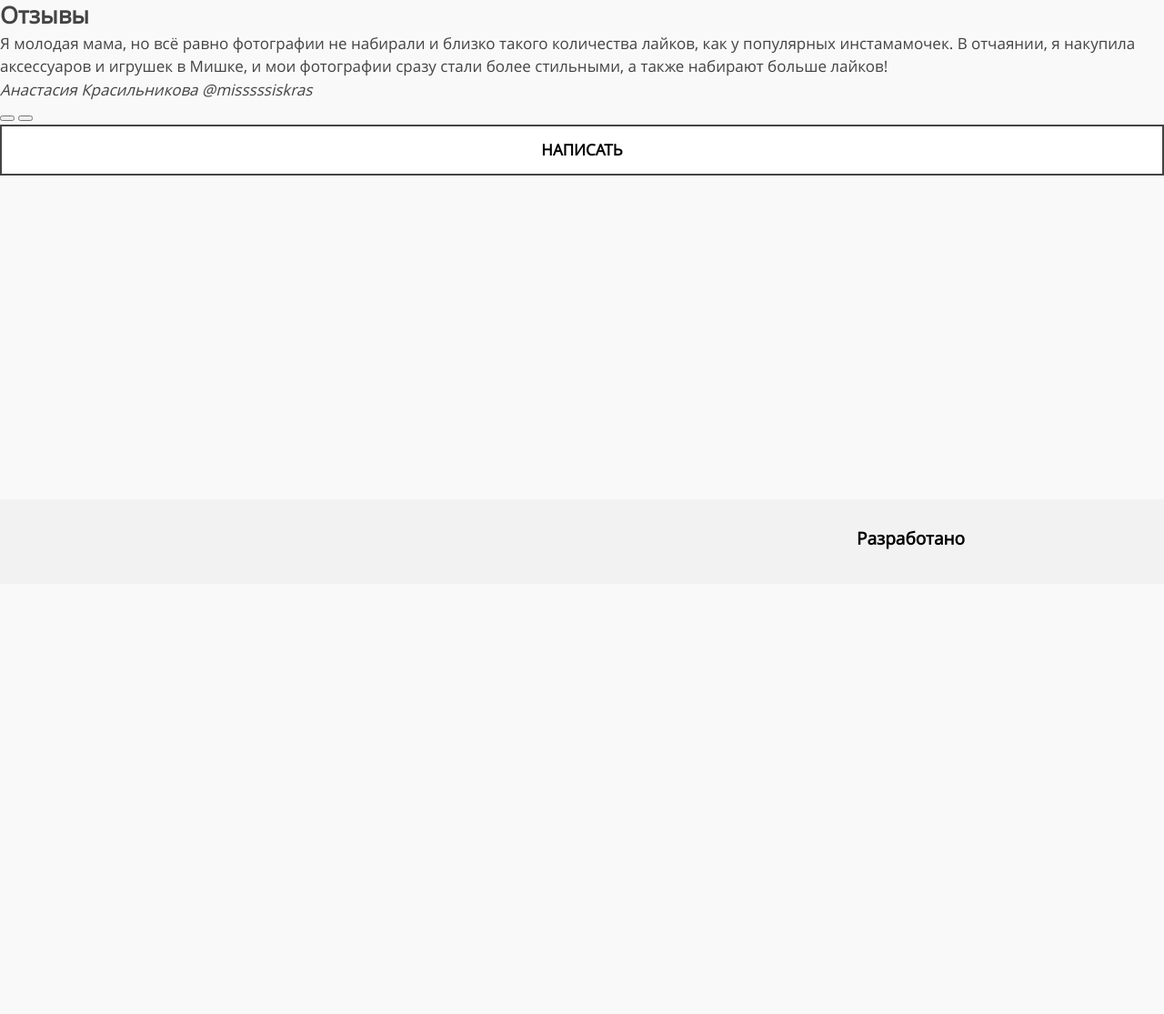
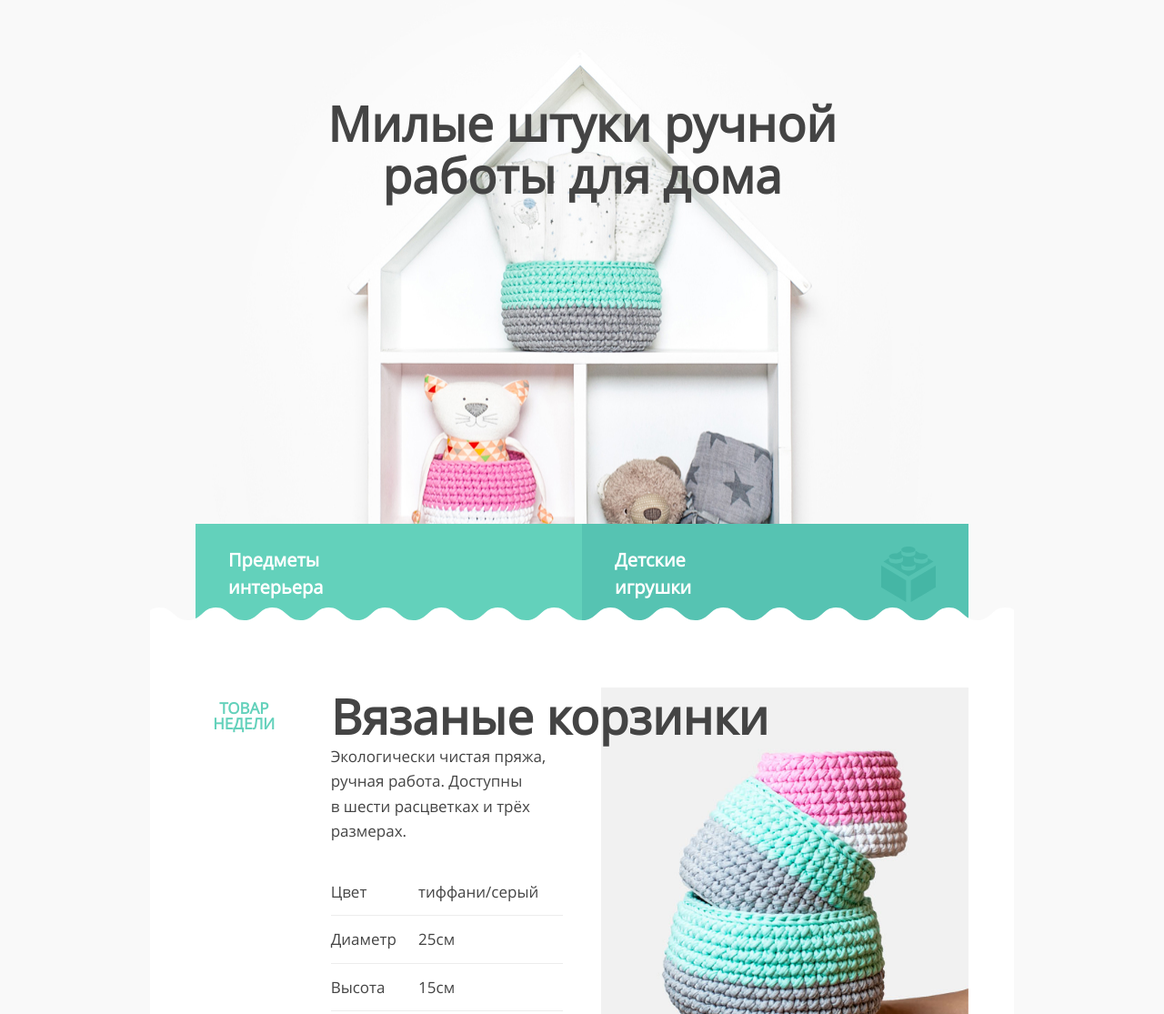
Before and after one commit to Anatoly230/baer, a website: page source/index.html in a window 1280 px wide. Shown: the part 158-1273 px from the top of the page at 91% size. Before the commit the page ends 800 px from the top, so only its background shows below. Drawn offline with nearby package versions, Linux system fonts and the light colour scheme; files that its build step writes are made by us from their sources.

```diff
--- a/source/index.html
+++ b/source/index.html
@@ -75,7 +75,7 @@
 
   <main main class="page-body__content content">
     <h1 class="visually-hidden">Вязанные изделия</h1>
-    <!-- <section class="content__promo promo">
+    <section class="content__promo promo">
 
       <h2 class="promo__title">Милые штуки ручной работы для дома</h2>
       <div class="promo__link-btns-wrapper">
@@ -186,7 +186,7 @@
           </li>
         </ul>
       </div>
-    </section> -->
+    </section>
 
 
     <section class="content__reviews reviews">
@@ -203,8 +203,12 @@
         </cite>
       </blockquote>
       <div class="quote__slide-btn-wrapper">
-        <button class="quote__slide-btn" type="button"><span class="visually-hidden">влево</span></button>
-        <button class="quote__slide-btn" type="button"><span class="visually-hidden">вправо</span></button>
+        <button class="quote__slide-btn" type="button">
+          <span class="visually-hidden">Слайд влево</span>
+        </button>
+        <button class="quote__slide-btn" type="button">
+          <span class="visually-hidden">Слайд вправо</span>
+        </button>
       </div>
       <a href="#" class="quote__feebback-btn btn">
         Написать
--- /dev/null
+++ b/source/sass/blocks/parametrs.scss
@@ -0,0 +1,9 @@
+.parametrs {
+    display: grid;
+    grid-template-columns: 1fr 2fr;
+    // justify-content: space-between;
+    gap: rem(17);
+    padding-block-start: rem(13);
+    padding-block-end: rem(13);
+    border-block-end: 1px solid #ececec;
+  }
--- /dev/null
+++ b/source/sass/blocks/special.scss
@@ -0,0 +1,157 @@
+.special {
+    @include section-wrapper;
+    background-color: $white;
+    padding-block-start: rem(31);
+    padding-block-end: rem(42);
+
+    @include tablet {
+      position: relative;
+      display: grid;
+      grid-template-columns: repeat(4, 1fr);
+      grid-template-rows: repeat(4, auto);
+      justify-content: space-between;
+      align-items: end;
+      column-gap: rem(42);
+      grid-template-areas:
+      "t t t k"
+      "d d i i"
+        "p p i i"
+        "b b i i";
+        padding-block-start: rem(40);
+      padding-block-end: rem(69);
+    }
+
+    @include desktop {
+      padding-block-start: rem(54);
+      padding-block-end: rem(96);
+      grid-template-columns: repeat(6, 1fr);
+      grid-template-rows: 1fr repeat(3, auto);
+      grid-template-areas:
+        "k t t i i i"
+        ". d d i i i"
+        ". p p i i i"
+        ". b b i i i";
+    }
+
+    &::before {
+      @include tablet {
+      position: absolute;
+      display: block;
+      content: "";
+      background-image: url("../img/icons/pattern-wave.svg");
+      width: 100%;
+      height: rem(23);
+      bottom: 0;
+    }
+    }
+
+    &__title {
+      font-size: rem(25);
+      line-height: calc(30 / 25);
+      font-weight: bold;
+      margin-block-end: rem(4);
+
+      @include tablet {
+        max-width: rem(450);
+        font-size: rem(43);
+        line-height: calc(50 / 43);
+        margin-block-end: initial;
+        grid-area: t;
+        margin-block-end: rem(50);
+      }
+
+      @include desktop {
+        margin-block-end: initial;
+        max-width: rem(545);
+        font-size: rem(53);
+        line-height: calc(57 / 53);
+        align-self: end;
+        z-index: 2;
+        grid-column: 2 / 6;
+        grid-row: 1 / 2;
+        align-self: center;
+      }
+    }
+
+    &__category {
+      color: #63d1bb;
+      font-size: rem(17);
+      line-height: calc(20 / 17);
+      font-weight: bold;
+      text-transform: uppercase;
+      margin-block-end: rem(17);
+
+      @include tablet {
+        text-align: center;
+        max-width: rem(80);
+        line-height: calc(17 / 17);
+        margin-block-end: rem(50);
+        align-self: center;
+        justify-self: center;
+      }
+
+      @include desktop {
+        grid-area: k;
+        margin-block-end: initial;
+      }
+    }
+
+    &__desc {
+      line-height: calc(24 / 15);
+      margin-block-end: rem(28);
+
+      @include tablet {
+        align-self: start;
+        grid-area: d;
+      }
+
+    }
+
+    &__parametrs {
+      margin-block-end: rem(28);
+
+      @include tablet {
+        grid-area: p;
+        align-self: center;
+      }
+    }
+
+    &__parametrs-wrapper {}
+
+    &__pic-wrapper {
+
+      @include tablet {
+        grid-area: i;
+        align-self: stretch;
+      }
+    }
+
+    &__pic {
+      display: block;
+      width: 100%;
+      height: 100%;
+      margin-block-end: rem(25);
+      object-fit: contain;
+
+      @include tablet {
+        margin-block-end: initial;
+        object-fit: cover;
+      }
+    }
+
+    &__buy-wrapper {
+      @include tablet {
+        grid-area: b;
+      }
+    }
+
+    &__price {
+      font-size: rem(17);
+      line-height: calc(24 / 17);
+      font-weight: bold;
+      margin-block-end: rem(25);
+      text-align: center;
+    }
+
+    &__buy-btn {}
+  }
--- a/source/sass/blocks/test.scss
+++ b/source/sass/blocks/test.scss
@@ -1,172 +1,130 @@
-.special {
+.content {
   @include section-wrapper;
-  background-color: $white;
-  padding-block-start: rem(31);
-  padding-block-end: rem(42);
+
+  &__reviews {}
+}
+
+.reviews {
+  padding-block-start: rem(36);
+  padding-block-end: rem(46);
 
   @include tablet {
-    position: relative;
     display: grid;
-    grid-template-columns: repeat(4, 1fr);
-    grid-template-rows: repeat(4, auto);
-    justify-content: space-between;
-    align-items: end;
-    column-gap: rem(42);
+    grid-template-columns: repeat(3, 1fr);
+    grid-template-rows: repeat(2, auto);
     grid-template-areas:
-    "t t t k"
-    "d d i i"
-      "p p i i"
-      "b b i i";
-      padding-block-start: rem(40);
-    padding-block-end: rem(69);
-  }
+    "title title fb"
+    "quote quote quote";
+    row-gap: rem(20);
 
     @include desktop {
-    padding-block-start: rem(54);
-    padding-block-end: rem(96);
-    grid-template-columns: repeat(6, 1fr);
-    grid-template-rows: 1fr repeat(3, auto);
+      grid-template-columns: repeat(4, 1fr);
       grid-template-areas:
-      "k t t i i i"
-      ". d d i i i"
-      ". p p i i i"
-      ". b b i i i";
-  }
+        ". title title fb"
+        ". quote quote quote";
 
-  &::before {
-    @include tablet {
-    position: absolute;
-    display: block;
-    content: "";
-    background-image: url("../img/icons/pattern-wave.svg");
-    width: 100%;
-    height: rem(23);
-    bottom: 0;
     }
   }
 
   &__title {
     font-size: rem(25);
     line-height: calc(30 / 25);
-    font-weight: bold;
-    margin-block-end: rem(4);
+    margin-block-end: rem(14);
 
     @include tablet {
-      max-width: rem(450);
       font-size: rem(43);
       line-height: calc(50 / 43);
-      margin-block-end: initial;
-      grid-area: t;
-      margin-block-end: rem(50);
+      margin-block-end: rem(39);
+      grid-area: title;
     }
-
-    @include desktop {
-      margin-block-end: initial;
-      max-width: rem(545);
-      font-size: rem(53);
-      line-height: calc(57 / 53);
-      align-self: end;
-      z-index: 2;
-      grid-column: 2 / 6;
-      grid-row: 1 / 2;
-      align-self: center;
   }
 }
 
-  &__category {
-    color: #63d1bb;
-    font-size: rem(17);
-    line-height: calc(20 / 17);
-    font-weight: bold;
-    text-transform: uppercase;
-    margin-block-end: rem(17);
+.quote {
+  margin-block-end: rem(43);
 
   @include tablet {
-      text-align: center;
-      max-width: rem(80);
-      line-height: calc(17 / 17);
-      margin-block-end: rem(50);
-      align-self: center;
-      justify-self: center;
+    grid-area: quote;
   }
 
-    @include desktop {
-      grid-area: k;
-      margin-block-end: initial;
+  &__text {
+    line-height: calc(30 / 15);
+    margin-block-end: rem(33);
+
+    @include tablet {
+      font-size: rem(17);
+      line-height: calc(30 / 17);
+      margin-block-end: rem(60);
     }
   }
 
-  &__desc {
-    line-height: calc(24 / 15);
-    margin-block-end: rem(28);
+  &__author {
+    font-size: rem(17);
+    line-height: calc(24 / 17);
+    display: flex;
+    flex-direction: column;
+    gap: rem(20);
+    font-style: normal;
 
     @include tablet {
-      align-self: start;
-      grid-area: d;
-    }
+      gap: rem(27);
+      font-size: rem(18);
 
-  }
-
-  &__parametrs {
-    margin-block-end: rem(28);
-
-    @include tablet {
-      grid-area: p;
-      align-self: center;
     }
   }
 
-  &__parametrs-wrapper {}
+  &__author-name {
+    font-weight: bold;
+  }
 
-  &__pic-wrapper {
+  &__author-social {}
+
+  &__slide-btn-wrapper {
+    display: flex;
+    justify-content: center;
+    gap: rem(37);
+    border: 1px solid #ececec;
+    padding: rem(13) rem(38);
+    margin-block-end: rem(51);
 
     @include tablet {
-      grid-area: i;
-      align-self: stretch;
+        z-index: 1;
+        align-self: end;
+        grid-column: -1 / -2;
+        grid-row: -1 / 2;
     }
   }
 
-  &__pic {
-    display: block;
-    width: 100%;
-    height: 100%;
-    margin-block-end: rem(25);
-    object-fit: contain;
+  &__slide-btn {
+    padding: 0;
+    background-color: transparent;
+    width: rem(50);
+    height: rem(26);
+    margin: 0;
+    border: none;
+    background-image: url("../img/icons/arrow-l.svg");
+    background-repeat: no-repeat;
+    background-position: center;
+    background-size: contain;
+    box-shadow: none;
+  }
 
+  &__slide-btn:nth-of-type(2) {
+    background-image: url("../img/icons/arrow-r.svg");
+  }
+
+  &__slide-btn:hover {
+    opacity: 0.6;
+  }
+
+  &__slide-btn:active {
+    opacity: 0.3;
+  }
+
+  &__feebback-btn {
     @include tablet {
-      margin-block-end: initial;
-      object-fit: cover;
+      align-self: start;
+      grid-area: fb;
     }
   }
-
-  &__buy-wrapper {
-    @include tablet {
-      grid-area: b;
 }
-  }
-
-  &__price {
-    font-size: rem(17);
-    line-height: calc(24 / 17);
-    font-weight: bold;
-    margin-block-end: rem(25);
-    text-align: center;
-  }
-
-  &__buy-btn {}
-}
-
-
-.parametrs {
-  display: grid;
-  grid-template-columns: 1fr 2fr;
-  // justify-content: space-between;
-  gap: rem(17);
-  padding-block-start: rem(13);
-  padding-block-end: rem(13);
-  border-block-end: 1px solid #ececec;
-
-  &__name {}
-
-  &__value {}
-}
--- a/source/sass/style.scss
+++ b/source/sass/style.scss
@@ -8,6 +8,8 @@
 @import "blocks/togle-menu.scss";
 @import "blocks/btn.scss";
 @import "blocks/accent-title.scss";
+@import "blocks/parametrs.scss";
+@import "blocks/special.scss";
 // @import "blocks/page.scss";
 @import "blocks/page-body.scss";
 @import "blocks/logo.scss";
```
Also changed, not shown: source/img/icons/arrow-l.svg (added), source/img/icons/arrow-r.svg (added). Lines whose indentation alone changed are shown as unchanged.
